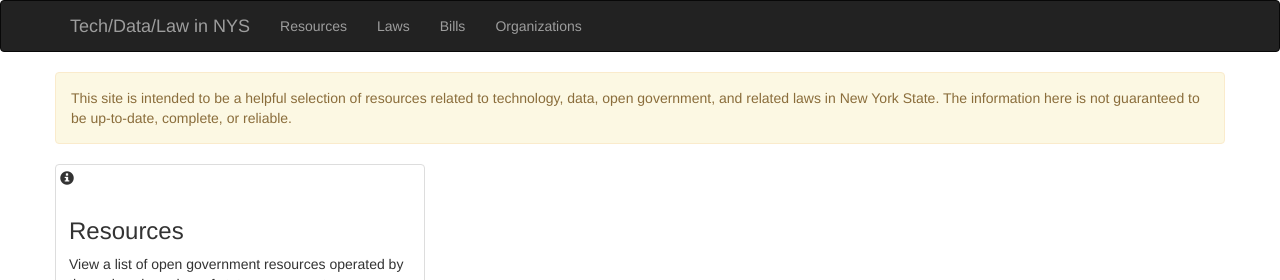
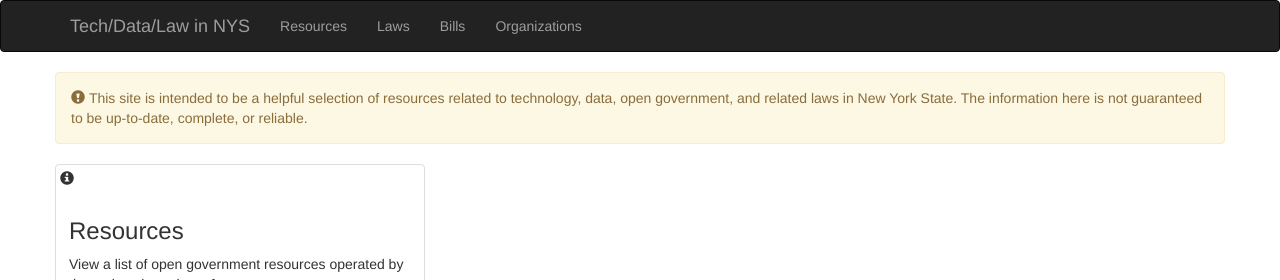
Before and after one commit to technickle/open-data-resources, a Jekyll site: the page built from index.md, in a window 1280 px wide. Shown: the top 280 px of the page. Built offline with Jekyll 4.4.1, drawn with Linux system fonts in a browser that asks for light colours; nearby versions of some CDN libraries.

Commit message:
Update default.html

```diff
--- a/_layouts/default.html
+++ b/_layouts/default.html
@@ -41,7 +41,10 @@
     </nav>
   </div>
   <div class="container"><div class="row">
-  <div class="alert alert-warning">This site is intended to be a helpful selection of resources related to technology, data, open government, and related laws in New York State. The information here is not guaranteed to be up-to-date, complete, or reliable.</div>
+  <div class="alert alert-warning">
+  <span class="glyphicon glyphicon-exclamation-sign" aria-hidden="true"></span>
+  <span class="sr-only">Note:</span>
+  This site is intended to be a helpful selection of resources related to technology, data, open government, and related laws in New York State. The information here is not guaranteed to be up-to-date, complete, or reliable.</div>
   {{content}}
   </div></div>
   <footer> </footer>
```
